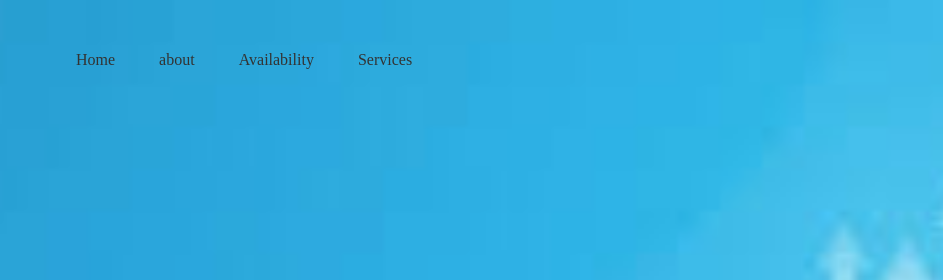
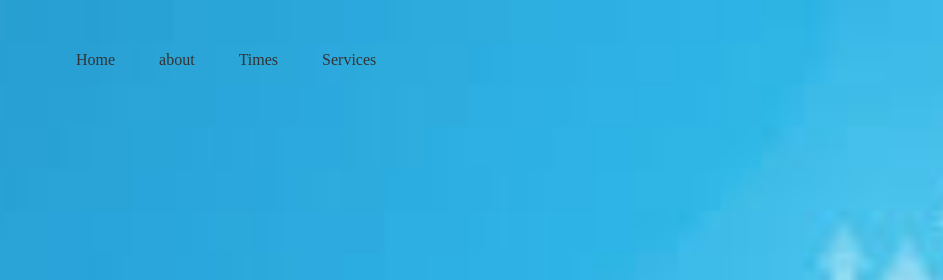
Before and after one commit to Rajmalik89/tutor-webpage, a plain HTML site: page index.html in a window 1280 px wide. Shown: the top 280 px of the page, 228-1171 px from the left. Drawn offline with Linux system fonts and the light colour scheme.

Commit message:
Update index.html

```diff
--- a/index.html
+++ b/index.html
@@ -17,7 +17,7 @@
         <ul>
           <li><a href="">Home</a></li>
           <li><a href="">about</a></li>
-          <li><a href="">Availability</a></li>
+          <li><a href="">Times</a></li>
           <li><a href="">Services</a></li>
 
 
```
